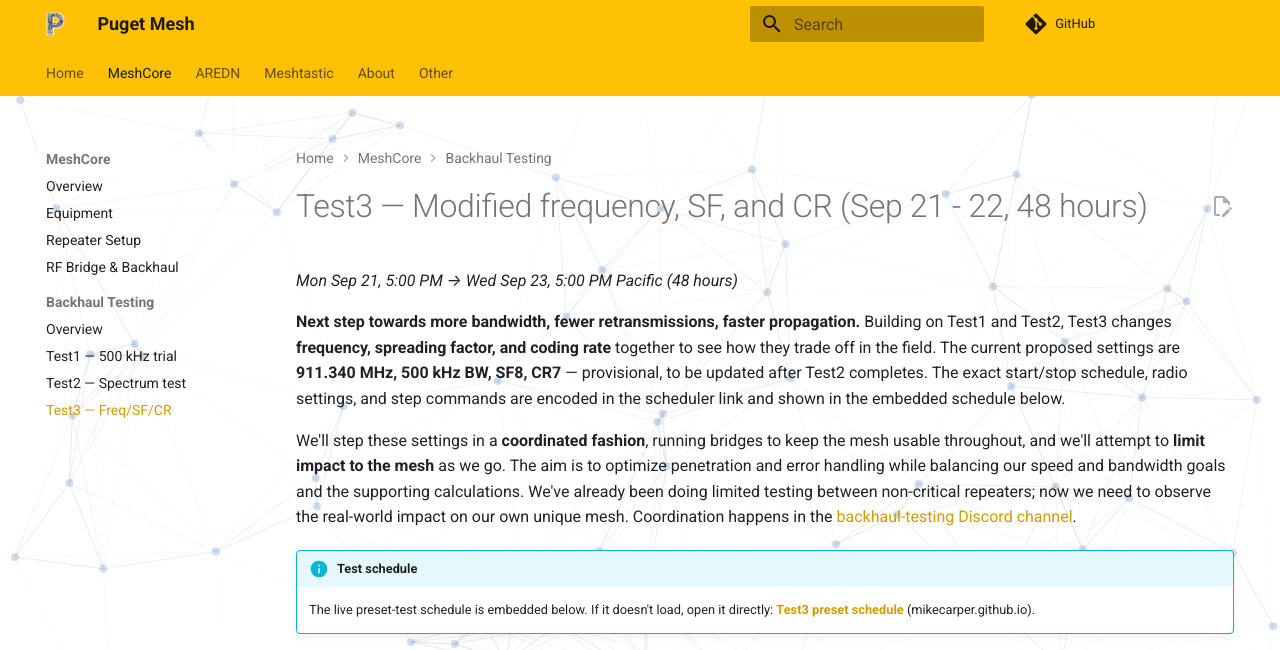
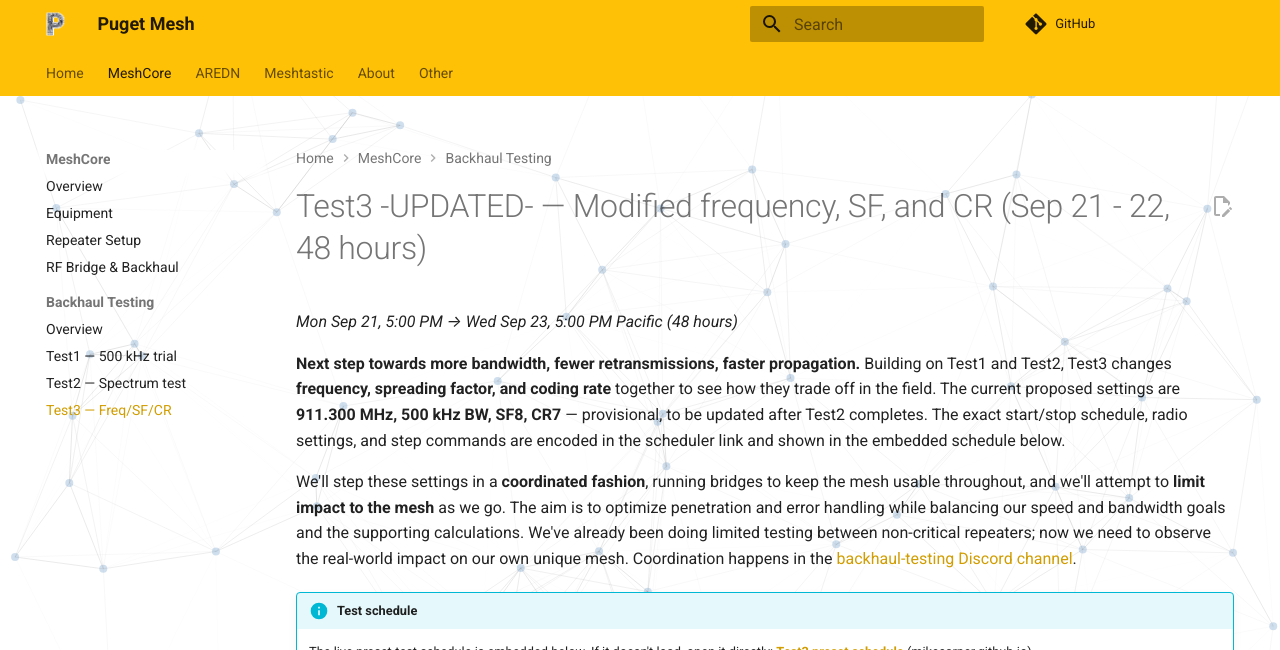
Before and after one commit to pugetmesh/pugetmesh.github.io, an MkDocs documentation site: the page built from docs/meshcore/backhaul/test3.md, in a window 1280 px wide and 900 px high, cut to the strip 0-650 px from the top of the window. Built offline with MkDocs 1.6.1 and Material for MkDocs 9.7.7, drawn with Linux system fonts in a browser that asks for light colours; comment, search, counter and statistics services are not loaded.

Commit message:
Update frequency setting in Test3 documentation
Updated frequency setting from 911.340 MHz to 911.300 MHz in the Test3 documentation.

```diff
--- a/docs/meshcore/backhaul/test3.md
+++ b/docs/meshcore/backhaul/test3.md
@@ -1,14 +1,14 @@
-# Test3 — Modified frequency, SF, and CR (Sep 21 - 22, 48 hours)
+# Test3 -UPDATED- — Modified frequency, SF, and CR (Sep 21 - 22, 48 hours)
 
 <!-- --8<-- [start:body] -->
 *Mon Sep 21, 5:00 PM → Wed Sep 23, 5:00 PM Pacific (48 hours)*
 
-**Next step towards more bandwidth, fewer retransmissions, faster propagation.** Building on Test1 and Test2, Test3 changes **frequency, spreading factor, and coding rate** together to see how they trade off in the field. The current proposed settings are **911.340 MHz, 500 kHz BW, SF8, CR7** — provisional, to be updated after Test2 completes. The exact start/stop schedule, radio settings, and step commands are encoded in the scheduler link and shown in the embedded schedule below.
+**Next step towards more bandwidth, fewer retransmissions, faster propagation.** Building on Test1 and Test2, Test3 changes **frequency, spreading factor, and coding rate** together to see how they trade off in the field. The current proposed settings are **911.300 MHz, 500 kHz BW, SF8, CR7** — provisional, to be updated after Test2 completes. The exact start/stop schedule, radio settings, and step commands are encoded in the scheduler link and shown in the embedded schedule below.
 
 We'll step these settings in a **coordinated fashion**, running bridges to keep the mesh usable throughout, and we'll attempt to **limit impact to the mesh** as we go. The aim is to optimize penetration and error handling while balancing our speed and bandwidth goals and the supporting calculations. We've already been doing limited testing between non-critical repeaters; now we need to observe the real-world impact on our own unique mesh. Coordination happens in the [backhaul-testing Discord channel](https://discord.com/channels/1291139029814739084/1549925039388885033).
 
 !!! info "Test schedule"
-    The live preset-test schedule is embedded below. If it doesn't load, open it directly: **[Test3 preset schedule](https://mikecarper.github.io/MeshCore/preset_test/?start=2026-09-22T00:00:00.000Z&end=2026-09-24T00:00:00.000Z&tz=America/Los_Angeles&freq=911.34&bw=500&sf=8&cr=7&tx=22)** (mikecarper.github.io).
+    The live preset-test schedule is embedded below. If it doesn't load, open it directly: **[Test3 preset schedule](https://mikecarper.github.io/MeshCore/preset_test/?start=2026-09-22T00:00:00.000Z&end=2026-09-24T00:00:00.000Z&tz=America/Los_Angeles&freq=911.300&bw=500&sf=8&cr=7&tx=22)** (mikecarper.github.io).
 
-<iframe src="https://mikecarper.github.io/MeshCore/preset_test/?start=2026-09-22T00:00:00.000Z&end=2026-09-24T00:00:00.000Z&tz=America/Los_Angeles&freq=911.34&bw=500&sf=8&cr=7&tx=22" title="Test3 preset schedule — mikecarper.github.io/MeshCore" width="100%" height="700" frameborder="0" style="border:0;" loading="lazy"></iframe>
+<iframe src="https://mikecarper.github.io/MeshCore/preset_test/?start=2026-09-22T00:00:00.000Z&end=2026-09-24T00:00:00.000Z&tz=America/Los_Angeles&freq=911.300&bw=500&sf=8&cr=7&tx=22" title="Test3 preset schedule — mikecarper.github.io/MeshCore" width="100%" height="700" frameborder="0" style="border:0;" loading="lazy"></iframe>
 <!-- --8<-- [end:body] -->
```
